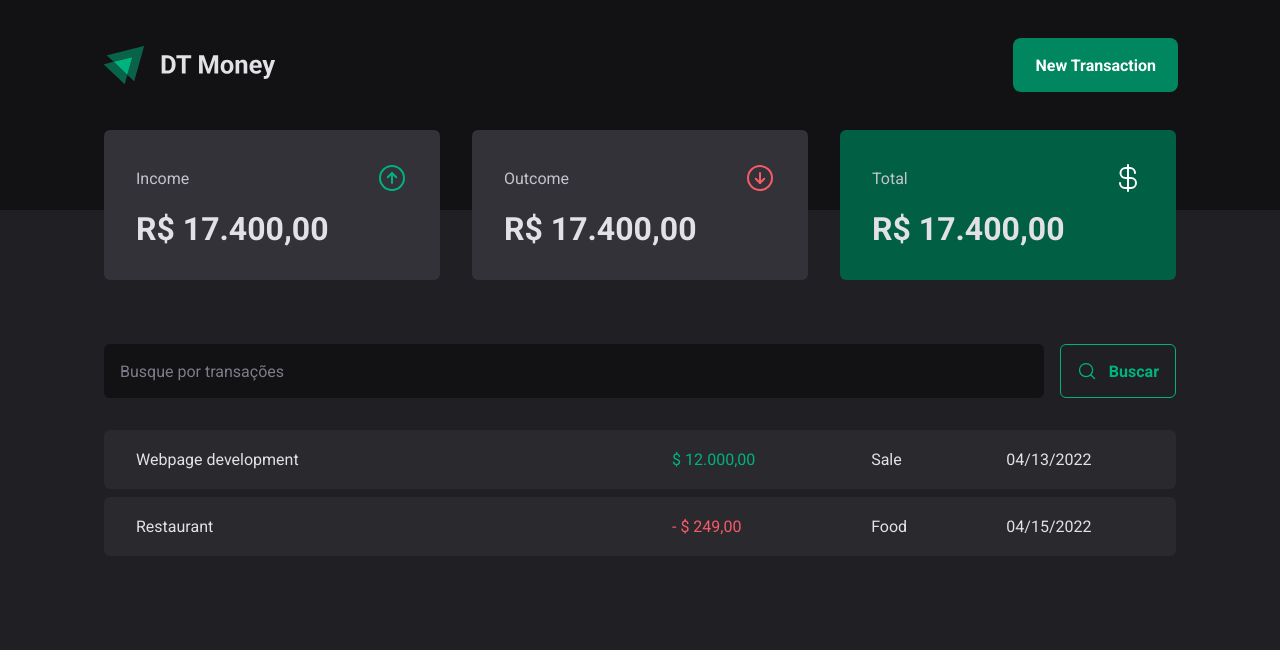
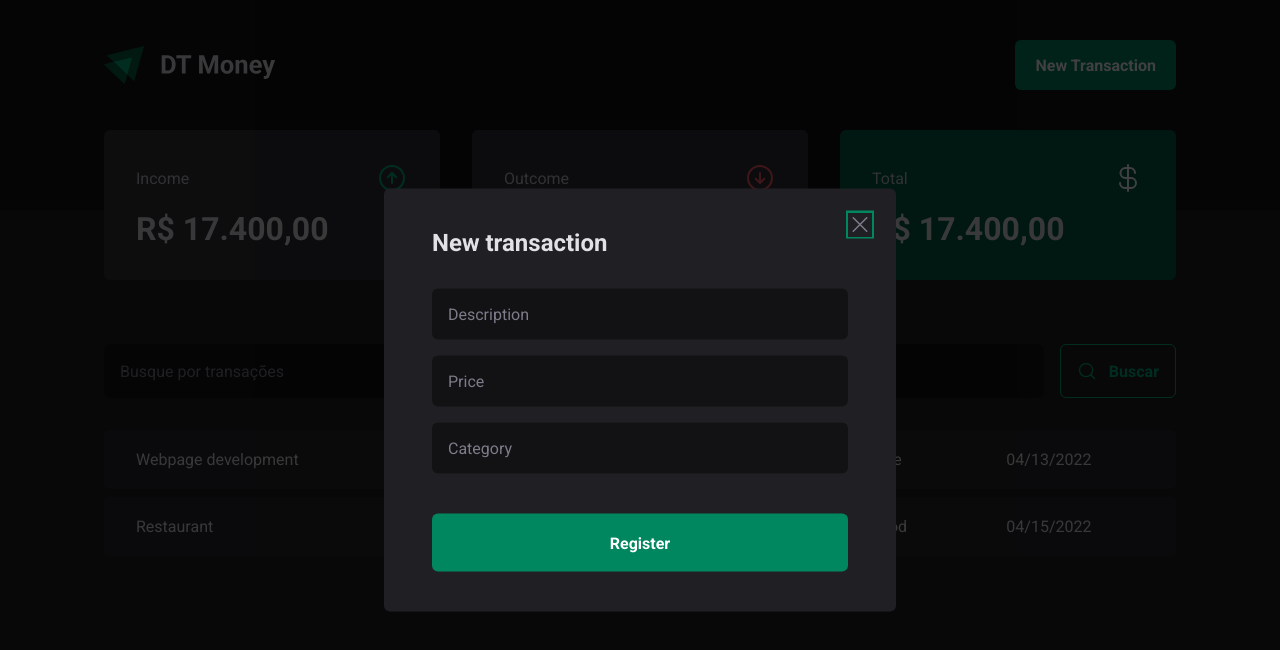
Before and after one commit to oantoniosilva/dt-money, a React (Vite) app: page / in a window 1280 px wide. Both pictures are taken after a click on the button "New Transaction". Shown: the top 650 px of the page. Built offline with nearby package versions, Linux system fonts and the light colour scheme.

Commit message:
feat: create new transaction modal component and styled

```diff
--- a/src/components/Header/index.tsx
+++ b/src/components/Header/index.tsx
@@ -1,13 +1,22 @@
 import { HeaderContainer, HeaderContent, NewTransactionButton } from "./styles";
+import * as Dialog from "@radix-ui/react-dialog";
 
 import logoImg from "../../assets/logo.svg";
+import { NewTransactionModal } from "../NewTransactionModal";
 
 export function Header() {
   return (
     <HeaderContainer>
       <HeaderContent>
         <img src={logoImg} alt="" />
-        <NewTransactionButton>New Transaction</NewTransactionButton>
+
+        <Dialog.Root>
+          <Dialog.Trigger asChild>
+            <NewTransactionButton>New Transaction</NewTransactionButton>
+          </Dialog.Trigger>
+
+          <NewTransactionModal />
+        </Dialog.Root>
       </HeaderContent>
     </HeaderContainer>
   )
--- /dev/null
+++ b/src/components/NewTransactionModal/index.tsx
@@ -0,0 +1,28 @@
+import * as Dialog from "@radix-ui/react-dialog";
+import { X } from "phosphor-react";
+import { Overlay, Content, CloseButton } from "./styles";
+
+export function NewTransactionModal(){
+  return (
+    <Dialog.Portal>
+      <Overlay />
+      <Content>
+        <Dialog.Title>New transaction</Dialog.Title>
+
+        <CloseButton>
+          <X size={24} />
+        </CloseButton>
+
+          <form action="">
+            <input type="text" placeholder="Description" required />
+            <input type="number" placeholder="Price" required />
+            <input type="text" placeholder="Category" required />
+
+            <button type="submit">
+              Register
+            </button>
+          </form>
+      </Content>
+    </Dialog.Portal>
+  )
+}
--- /dev/null
+++ b/src/components/NewTransactionModal/styles.ts
@@ -0,0 +1,70 @@
+import styled from "styled-components";
+import * as Dialog from "@radix-ui/react-dialog";
+
+export const Overlay = styled(Dialog.Overlay)`
+  position: fixed;
+  width: 100vw;
+  height: 100vh;
+  inset: 0;
+  background: rgba(0, 0, 0, 0.75);
+`;
+
+export const Content = styled(Dialog.Content)`
+  min-width: 32rem;
+  border-radius: 6px;
+  padding: 2.5rem 3rem;
+  background: ${props => props.theme["gray-800"]};
+
+  position: fixed;
+  top: 50%;
+  left: 50%;
+  transform: translate(-50%, -50%);
+
+  form {
+    margin-top: 2rem;
+
+    display: flex;
+    flex-direction: column;
+    gap: 1rem;
+
+    input {
+      border-radius: 6px;
+      border: 0;
+      background: ${props => props.theme['gray-900']};
+      color: ${props => props.theme['gray-300']};
+      padding: 1rem;
+
+      &::placeholder {
+        color: ${props => props.theme['gray-500']};
+      }
+    }
+  }
+
+  button[type="submit"] {
+    height: 58px;
+    border: 0;
+    background: ${props => props.theme['green-500']};
+    color: ${props => props.theme.white};
+    font-weight: bold;
+    padding: 0 1.25rem;
+    border-radius: 6px;
+    margin-top: 1.5rem;
+    cursor: pointer;
+
+    &:hover {
+      background: ${props => props.theme['green-700']};
+      transition: background-color 0.2s;
+    }
+  }
+`;
+
+export const CloseButton = styled(Dialog.Close)`
+  position: absolute;
+  background: transparent;
+  border: 0;
+  top: 1.5rem;
+  right: 1.5rem;
+  line-height: 0;
+  cursor: pointer;
+  color: ${props => props.theme['gray-500']};
+`;
```
